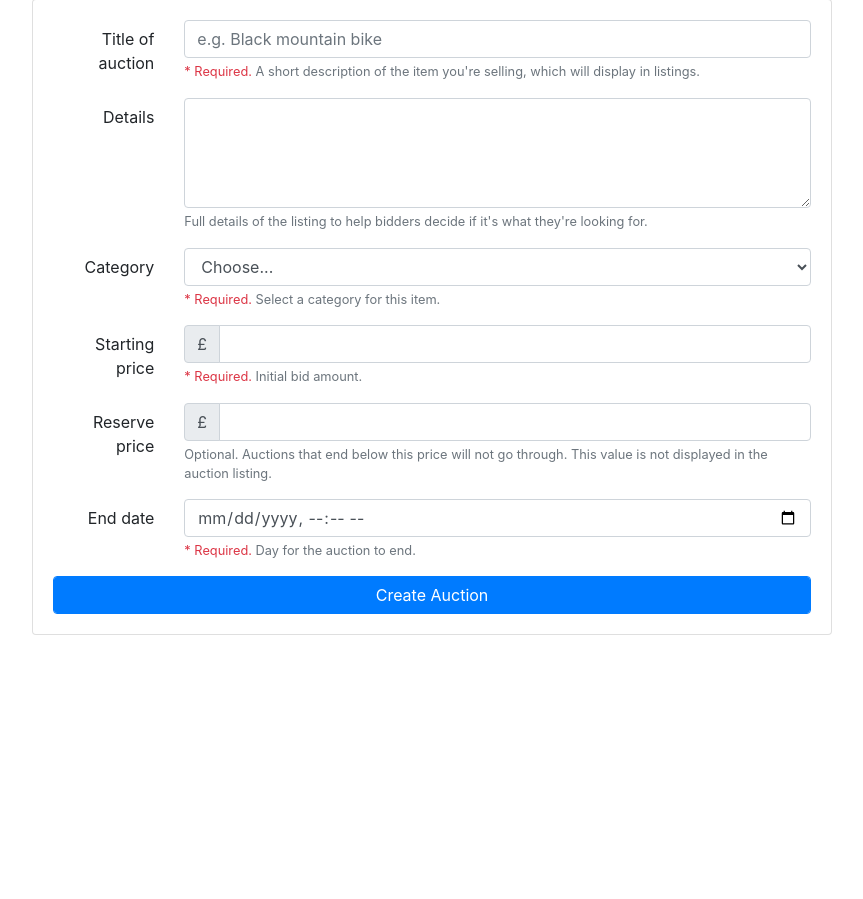
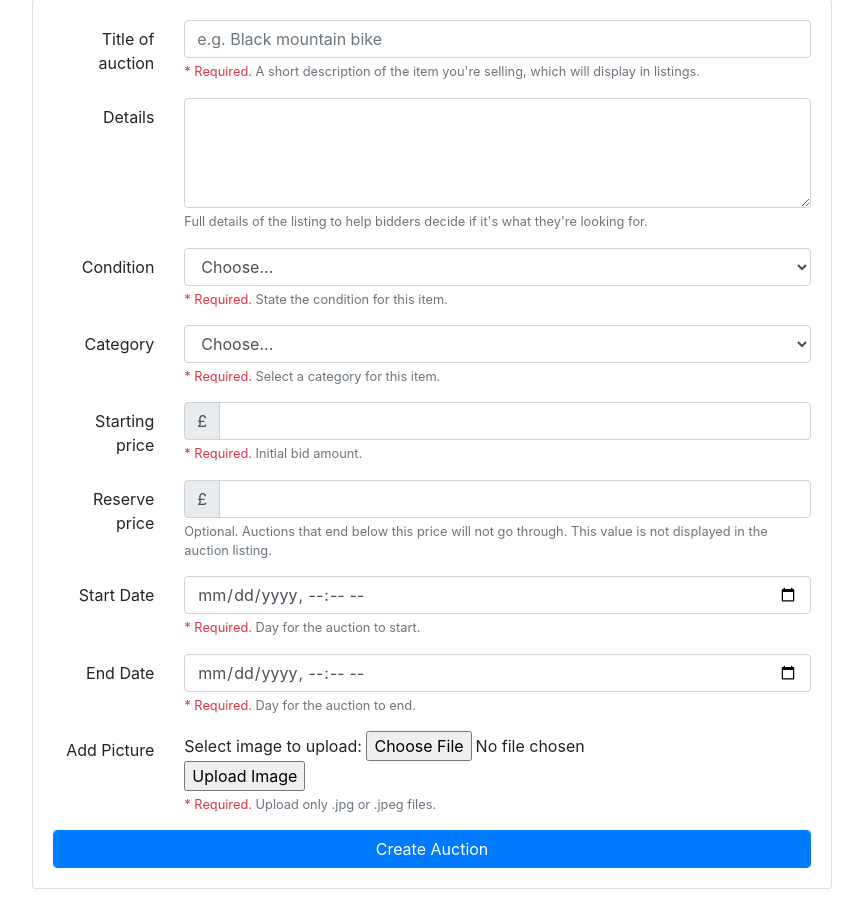
Before and after one commit to atimathong/onlineauction, a PHP site: page /create_auction.php in a window 1280 px wide. Shown: the part 187-1086 px from the top of the page, without its empty margins (208-1071 px from the left). Before the commit the page ends 822 px from the top, so only its background shows below. Run offline with PHP 8.4, Linux system fonts and the light colour scheme.

Commit message:
init-commit

```diff
--- a/create_auction.php
+++ b/create_auction.php
@@ -26,33 +26,56 @@
       complete. -->
       <form method="post" action="create_auction_result.php">
         <div class="form-group row">
-          <label for="auctionTitle" class="col-sm-2 col-form-label text-right">Title of auction</label>
+          <label for="item_name" class="col-sm-2 col-form-label text-right">Title of auction</label>
           <div class="col-sm-10">
             <input type="text" class="form-control" id="auctionTitle" placeholder="e.g. Black mountain bike">
             <small id="titleHelp" class="form-text text-muted"><span class="text-danger">* Required.</span> A short description of the item you're selling, which will display in listings.</small>
           </div>
         </div>
         <div class="form-group row">
-          <label for="auctionDetails" class="col-sm-2 col-form-label text-right">Details</label>
+          <label for="description" class="col-sm-2 col-form-label text-right">Details</label>
           <div class="col-sm-10">
             <textarea class="form-control" id="auctionDetails" rows="4"></textarea>
             <small id="detailsHelp" class="form-text text-muted">Full details of the listing to help bidders decide if it's what they're looking for.</small>
           </div>
         </div>
         <div class="form-group row">
-          <label for="auctionCategory" class="col-sm-2 col-form-label text-right">Category</label>
+          <label for="condition" class="col-sm-2 col-form-label text-right">Condition</label>
           <div class="col-sm-10">
             <select class="form-control" id="auctionCategory">
               <option selected>Choose...</option>
-              <option value="fill">Fill me in</option>
-              <option value="with">with options</option>
-              <option value="populated">populated from a database?</option>
+              <option value="brandnew">Brand New</option>
+              <option value="likenew">Like New</option>
+              <option value="lightused">Lightly Used</option>
+              <option value="wellused">Well Used</option>
+              <option value="heavilyused">Heavily Used</option>
+              </select>
+            <small id="conditionHelp" class="form-text text-muted"><span class="text-danger">* Required.</span> State the condition for this item.</small>
+          </div>
+        </div>
+        <div class="form-group row">
+          <label for="category_ID" class="col-sm-2 col-form-label text-right">Category</label>
+          <div class="col-sm-10">
+            <select class="form-control" id="auctionCategory">
+              <option selected>Choose...</option>
+              <option value="1">Body and Hair</option>
+              <option value="2">Sports</option>
+              <option value="3">Phones</option>
+              <option value="4">Books</option>
+              <option value="5">Arts</option>
+              <option value="6">Toys</option>
+              <option value="7">Cameras</option>
+              <option value="8">Jewellery and Watch</option>
+              <option value="9">Music Instruments</option>
+              <option value="10">Cars</option>
+              <option value="11">Laptops</option>
+              <option value="12">Furniture</option>
             </select>
             <small id="categoryHelp" class="form-text text-muted"><span class="text-danger">* Required.</span> Select a category for this item.</small>
           </div>
         </div>
         <div class="form-group row">
-          <label for="auctionStartPrice" class="col-sm-2 col-form-label text-right">Starting price</label>
+          <label for="starting_price" class="col-sm-2 col-form-label text-right">Starting price</label>
           <div class="col-sm-10">
 	        <div class="input-group">
               <div class="input-group-prepend">
@@ -64,7 +87,7 @@
           </div>
         </div>
         <div class="form-group row">
-          <label for="auctionReservePrice" class="col-sm-2 col-form-label text-right">Reserve price</label>
+          <label for="reserve_price" class="col-sm-2 col-form-label text-right">Reserve price</label>
           <div class="col-sm-10">
             <div class="input-group">
               <div class="input-group-prepend">
@@ -76,10 +99,28 @@
           </div>
         </div>
         <div class="form-group row">
-          <label for="auctionEndDate" class="col-sm-2 col-form-label text-right">End date</label>
+          <label for="start_date" class="col-sm-2 col-form-label text-right">Start Date</label>
+          <div class="col-sm-10">
+            <input type="datetime-local" class="form-control" id="auctionEndDate">
+            <small id="startDateHelp" class="form-text text-muted"><span class="text-danger">* Required.</span> Day for the auction to start.</small>
+          </div>
+        </div>
+        <div class="form-group row">
+          <label for="end_date" class="col-sm-2 col-form-label text-right">End Date</label>
           <div class="col-sm-10">
             <input type="datetime-local" class="form-control" id="auctionEndDate">
             <small id="endDateHelp" class="form-text text-muted"><span class="text-danger">* Required.</span> Day for the auction to end.</small>
+          </div>
+        </div>
+        <div class="form-group row">
+          <label for="picture" class="col-sm-2 col-form-label text-right">Add Picture</label>
+          <div class="col-sm-10">
+            <form action="upload.php" method="post" enctype="multipart/form-data">
+                Select image to upload:
+              <input type="file" name="fileToUpload" id="fileToUpload">
+              <input type="submit" value="Upload Image" name="submit">
+              <small id="pictureHelp" class="form-text text-muted"><span class="text-danger">* Required.</span> Upload only .jpg or .jpeg files.</small>
+            </form>
           </div>
         </div>
         <button type="submit" class="btn btn-primary form-control">Create Auction</button>
```
Also changed, not shown: create_auction_result.php (+64 -1 lines), upload.php (added, +77 -0 lines).
